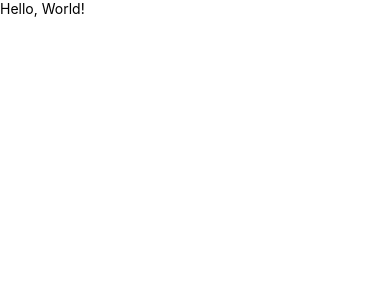
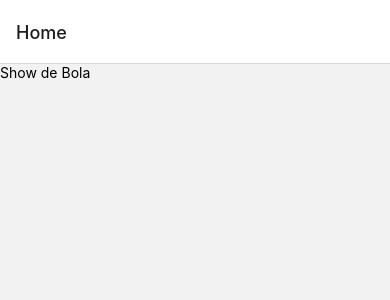
Before and after one commit to cristianprochnow/supabase_connection_rn, a React Native app: screen / in a window 390 px wide. Shown: the top 300 px of the page. Built offline with nearby package versions, Linux system fonts and the light colour scheme.

Commit message:
feat: add navigation stack

```diff
--- a/App.tsx
+++ b/App.tsx
@@ -1,8 +1,14 @@
+import { NavigationContainer } from '@react-navigation/native';
 import React from 'react';
-import { Text } from 'react-native';
+
+import Routes from './src/Routes';
 
 const App: React.FC = () => {
-  return <Text>Hello, World!</Text>;
+  return (
+    <NavigationContainer>
+      <Routes />
+    </NavigationContainer>
+  );
 };
 
 export default App;
--- a/package.json
+++ b/package.json
@@ -11,6 +11,7 @@
   },
   "dependencies": {
     "@react-navigation/native": "^6.1.7",
+    "@react-navigation/native-stack": "^6.9.13",
     "react": "18.2.0",
     "react-native": "0.72.4",
     "react-native-safe-area-context": "^4.7.2",
--- /dev/null
+++ b/src/Routes.tsx
@@ -0,0 +1,16 @@
+import React from 'react';
+import { createNativeStackNavigator } from '@react-navigation/native-stack';
+
+import Home from './screens/Home';
+
+const { Navigator, Screen } = createNativeStackNavigator();
+
+const Routes: React.FC = () => {
+  return (
+    <Navigator>
+      <Screen name="Home" component={Home} />
+    </Navigator>
+  );
+};
+
+export default Routes;
--- /dev/null
+++ b/src/screens/Home/index.tsx
@@ -0,0 +1,14 @@
+import React from 'react';
+import { Text, View } from 'react-native';
+
+import styles from './styles';
+
+const Home: React.FC = () => {
+  return (
+    <View style={styles.container}>
+      <Text>Show de Bola</Text>
+    </View>
+  );
+};
+
+export default Home;
--- /dev/null
+++ b/src/screens/Home/styles.ts
@@ -0,0 +1,9 @@
+import { StyleSheet } from 'react-native';
+
+const styles = StyleSheet.create({
+  container: {
+    flex: 1,
+  },
+});
+
+export default styles;
```
Also changed, not shown: 1 other file (tests, documents, lock files or other folders).
